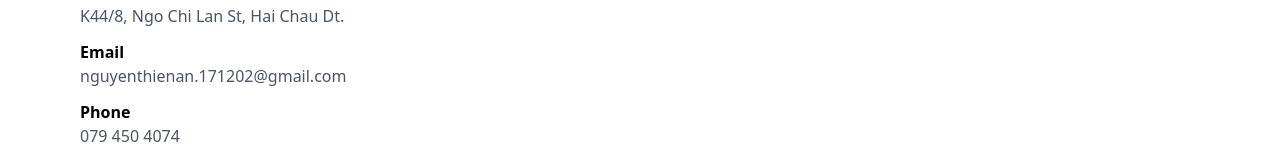
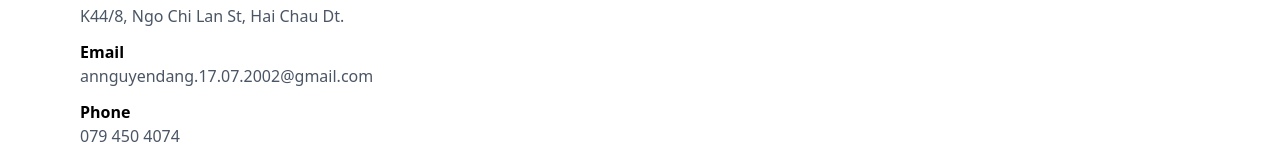
Before and after one commit to trytocode123/fashion-web, a React app in the folder frontend/: page /about in a window 1280 px wide. Shown: the part 1337-1491 px from the top of the page. Built offline with nearby package versions, Linux system fonts and the light colour scheme; the HTML template or start-up script is replaced by a standard one.

Commit message:
update page fe

```diff
--- a/frontend/src/pages/About/About.jsx
+++ b/frontend/src/pages/About/About.jsx
@@ -50,7 +50,7 @@ const About = () => {
 
                     <div className={"lg:mt-3"}>
                         <p className={"lg:font-bold"}>Email</p>
-                        <p className={"lg:text-gray-600"}>nguyenthienan.171202@gmail.com</p>
+                        <p className={"lg:text-gray-600"}>annguyendang.17.07.2002@gmail.com</p>
                     </div>
 
                     <div className={"lg:mt-3"}>
```
